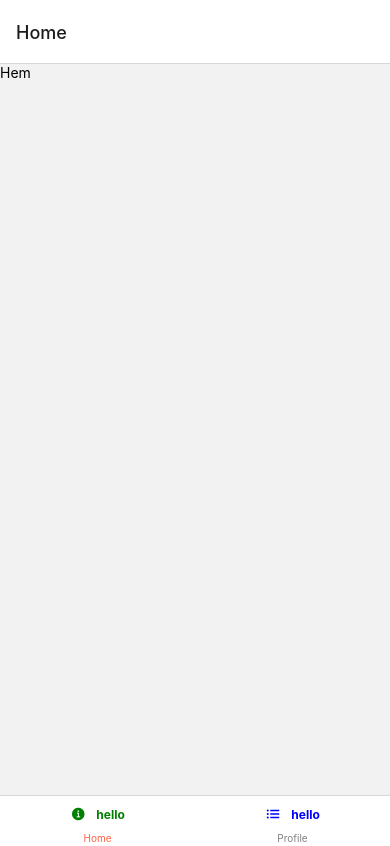
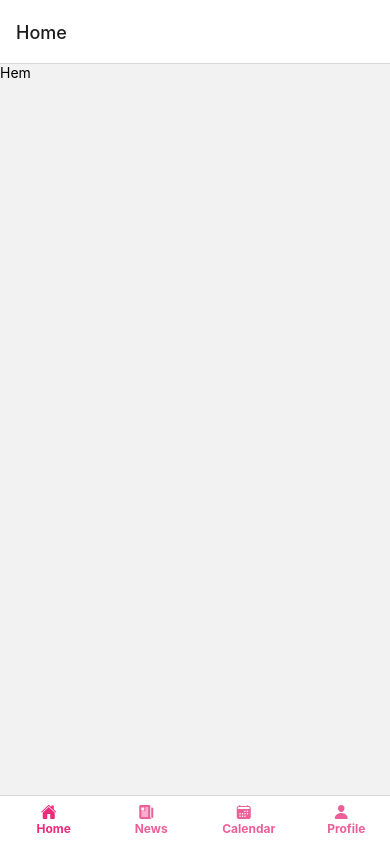
Before and after one commit to datasektionen/nAllen-Native, a React Native app: screen / in a window 390 px wide. Built offline with nearby package versions, Linux system fonts and the light colour scheme.

Commit message:
switch icons and add color pallette

```diff
--- a/App.tsx
+++ b/App.tsx
@@ -6,7 +6,7 @@ import { createStackNavigator } from '@react-navigation/stack';
 import { createBottomTabNavigator } from '@react-navigation/bottom-tabs';
 
 import { initializeApp } from 'firebase/app';
-import { BLACK, DARK_GRAY, PRIMARY_COLOR } from './assets/style/colors';
+import { BLACK, CERISE_LIGHT, CERISE_STRONG, } from './assets/style/colors';
 import Login from './screens/login';
 import Calendar from './screens/calendar';
 import Home from './screens/home';
@@ -34,29 +34,107 @@ export default function App() {
   return (
     <View style={styles.container}>
       <NavigationContainer>
-        <Tab.Navigator
-          screenOptions={({ route }) => ({
-            tabBarIcon: ({ focused, color, size }) => {
-              let iconName = "question";
+        <Stack.Navigator
+          screenOptions={{
+            headerStyle: { elevation: 0 },
+            cardStyle: { backgroundColor: BLACK },
+          }}
+        >
 
-              if (route.name === 'Home') {
-                iconName = focused
-                  ? 'ios-information-circle'
-                  : 'ios-information-circle-outline';
-              } else if (route.name === 'Profile') {
-                iconName = focused ? 'ios-list-box' : 'ios-list';
-              }
+          {/* <Stack.Screen
+            name="Login"
+            options={{ headerShown: false, animationEnabled: false }}
+            component={LoginPage}
+          /> */}
 
-              // You can return any component that you like here!
-              return <TabIcon name={iconName} text={"hello"} focused={focused} />;
-            },
-            tabBarActiveTintColor: 'tomato',
-            tabBarInactiveTintColor: 'gray',
-          })}
-        >
-          <Tab.Screen name="Home" component={Home} />
-          <Tab.Screen name="Profile" component={Profile} />
-        </Tab.Navigator>
+          <Stack.Screen
+            name="Tab"
+            options={{ headerShown: false, animationEnabled: false }}
+          >
+            {() => (
+              <Tab.Navigator
+                tabBarOptions={{
+                  showLabel: false,
+                  activeTintColor: CERISE_STRONG,
+                  inactiveTintColor: CERISE_LIGHT,
+                  labelStyle: {
+                    fontSize: 14,
+                    textTransform: 'uppercase',
+                    paddingTop: 10,
+                  },
+                  style: {
+                    backgroundColor: BLACK,
+                    borderTopWidth: 0,
+                    marginBottom: 0,
+                    shadowOpacity: 0.05,
+                    shadowRadius: 10,
+                    shadowColor: BLACK,
+                    shadowOffset: { height: 0, width: 0 },
+                  },
+                }}
+              >
+
+                <Tab.Screen
+                  name="Home"
+                  component={Home}
+                  options={{
+                    tabBarIcon: ({ focused }) => (
+                      <TabIcon
+                        focused={focused}
+                        name="home"
+                        text="Home"
+                      />
+                    ),
+                  }}
+                />
+
+                <Tab.Screen
+                  name="News"
+                  component={News}
+                  options={{
+                    tabBarIcon: ({ focused }) => (
+                      <TabIcon
+                        focused={focused}
+                        name="newspaper"
+                        text="News"
+                      />
+                    ),
+                  }}
+                />
+
+                <Tab.Screen
+                  name="Calendar"
+                  component={Calendar}
+                  options={{
+                    tabBarIcon: ({ focused }) => (
+                      <TabIcon
+                        focused={focused}
+                        name="calendar"
+                        text="Calendar"
+                      />
+                    ),
+                  }}
+                />
+
+
+
+                <Tab.Screen
+                  name="Profile"
+                  component={Profile}
+                  options={{
+                    tabBarIcon: ({ focused }) => (
+                      <TabIcon
+                        focused={focused}
+                        name="person"
+                        text="Profile"
+                      />
+                    ),
+                  }}
+                />
+              </Tab.Navigator>
+            )}
+          </Stack.Screen>
+        </Stack.Navigator>
       </NavigationContainer>
     </View>
   );
--- a/assets/style/colors.ts
+++ b/assets/style/colors.ts
@@ -1,11 +1,6 @@
 
-export const BLACK = "#000";
-export const WHITE = "#fff";
-export const GRAY_100 = "#f8f9fa";
-export const GRAY_200 = "#f1f3f5";
-export const GRAY_300 = "#e9ecef";
-export const DARK_GRAY = "#dee2e6";
-export const GRAY = "#ced4da";
-
-
-export const PRIMARY_COLOR = "#00a8ff";
+export const BLACK = "#212121"
+export const WHITE = "#F7F7F7"
+export const CERISE_STRONG = "#EE2A7B"
+export const CERISE_NEW = "#E83D84"
+export const CERISE_LIGHT = "#EC5F99"
--- a/components/tab-icon.tsx
+++ b/components/tab-icon.tsx
@@ -1,6 +1,7 @@
 import { View, Text, StyleSheet } from 'react-native'
 import React from 'react'
 import Icon from './icon'
+import { CERISE_LIGHT, CERISE_STRONG } from '../assets/style/colors'
 
 type IconT = {
     name: string,
@@ -9,7 +10,7 @@ type IconT = {
 }
 
 const TabIcon: React.FC<IconT> = ({ name, text, focused }) => {
-    const iconColor = focused ? 'green' : 'blue'
+    const iconColor = focused ? CERISE_STRONG : CERISE_LIGHT;
 
     return (
         <View style={styles.iconMenu} >
@@ -24,7 +25,7 @@ export default TabIcon
 
 const styles = StyleSheet.create({
     iconMenu: {
-        flexDirection: 'row',
+        display: 'flex',
         alignItems: 'center',
         justifyContent: 'center',
         padding: 10,
```
